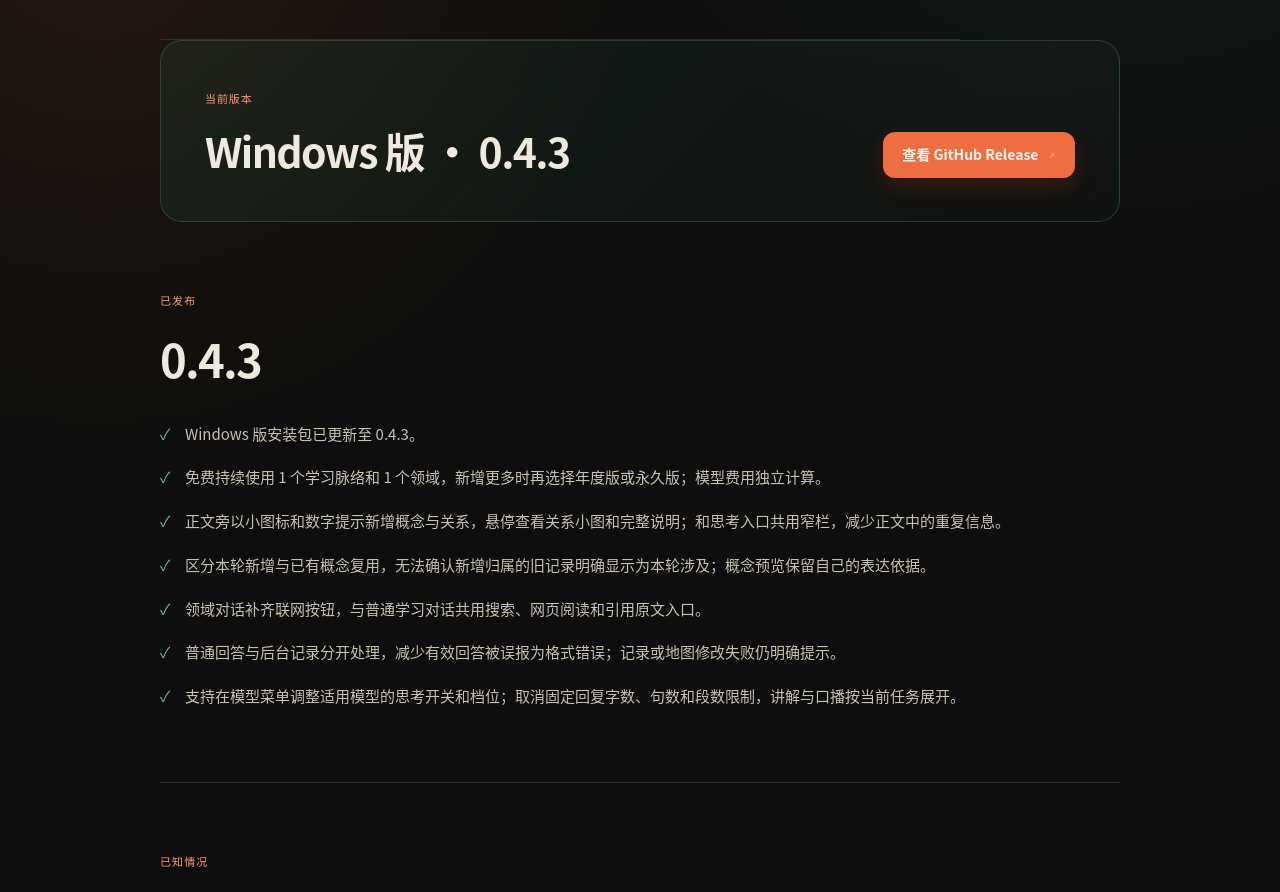
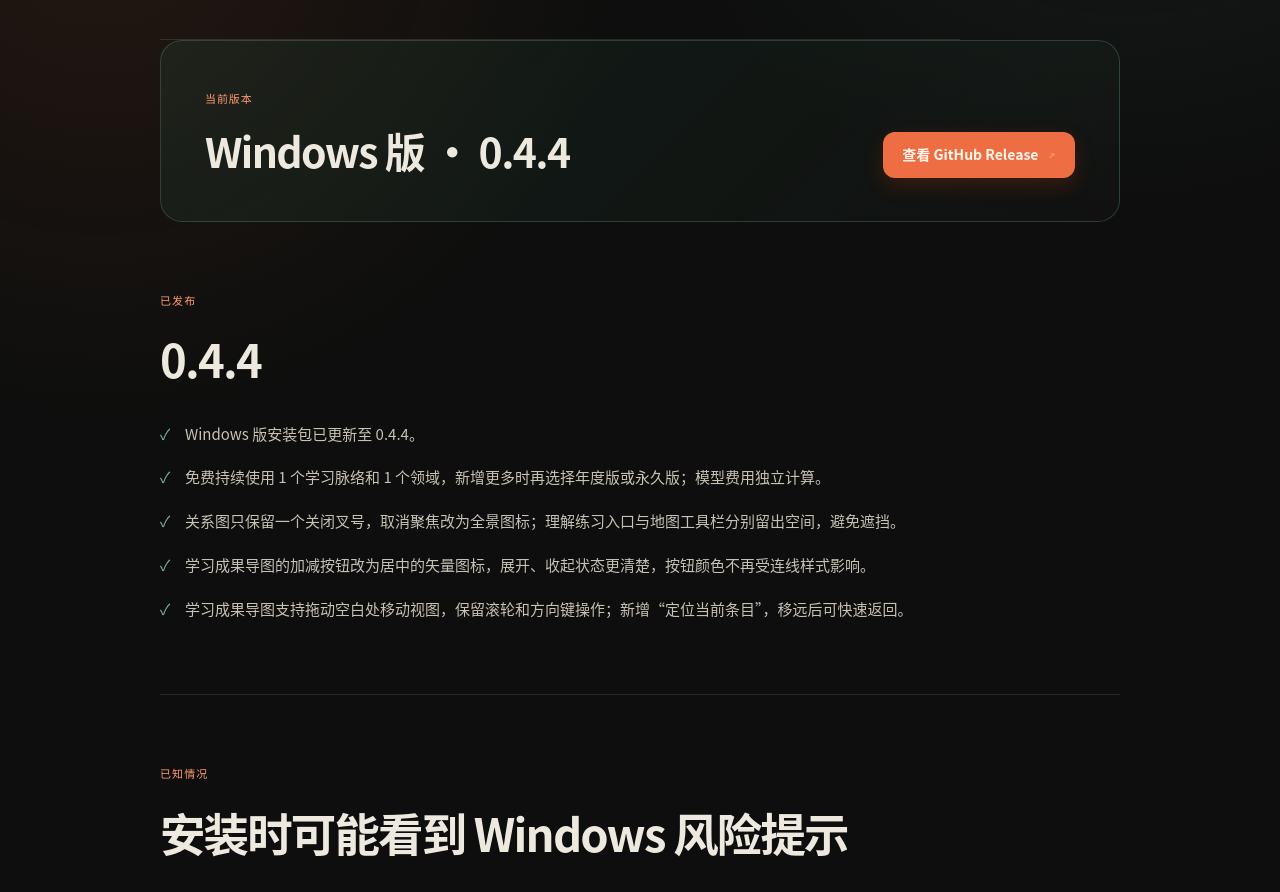
Before and after one commit to indieshade/xuemai-site, a Next.js app: page /changelog in a window 1280 px wide. Shown: the part 480-1372 px from the top of the page. Built offline with nearby package versions, Linux system fonts and the light colour scheme.

Commit message:
Publish desktop 0.4.4 map fixes and verified download metadata

```diff
--- a/app/changelog/page.tsx
+++ b/app/changelog/page.tsx
@@ -29,11 +29,9 @@ export default function ChangelogPage() {
         <ul className="info-check-list">
           <li>{product.windows.edition}安装包已更新至 {product.windows.version}。</li>
           <li>免费持续使用 1 个学习脉络和 1 个领域，新增更多时再选择年度版或永久版；模型费用独立计算。</li>
-          <li>正文旁以小图标和数字提示新增概念与关系，悬停查看关系小图和完整说明；和思考入口共用窄栏，减少正文中的重复信息。</li>
-          <li>区分本轮新增与已有概念复用，无法确认新增归属的旧记录明确显示为本轮涉及；概念预览保留自己的表达依据。</li>
-          <li>领域对话补齐联网按钮，与普通学习对话共用搜索、网页阅读和引用原文入口。</li>
-          <li>普通回答与后台记录分开处理，减少有效回答被误报为格式错误；记录或地图修改失败仍明确提示。</li>
-          <li>支持在模型菜单调整适用模型的思考开关和档位；取消固定回复字数、句数和段数限制，讲解与口播按当前任务展开。</li>
+          <li>关系图只保留一个关闭叉号，取消聚焦改为全景图标；理解练习入口与地图工具栏分别留出空间，避免遮挡。</li>
+          <li>学习成果导图的加减按钮改为居中的矢量图标，展开、收起状态更清楚，按钮颜色不再受连线样式影响。</li>
+          <li>学习成果导图支持拖动空白处移动视图，保留滚轮和方向键操作；新增“定位当前条目”，移远后可快速返回。</li>
         </ul>
       </section>
 
--- a/app/windows-release.generated.json
+++ b/app/windows-release.generated.json
@@ -4,15 +4,15 @@
   "channel": "stable",
   "edition": "Windows 版",
   "prereleaseNote": null,
-  "version": "0.4.3",
-  "label": "Windows 版 · 0.4.3",
+  "version": "0.4.4",
+  "label": "Windows 版 · 0.4.4",
   "platform": "Windows x64",
-  "sizeBytes": 228987700,
+  "sizeBytes": 228989493,
   "size": "218.38 MB",
-  "sha256": "A4D7DAA038DC9D63E72D1351EEEB0E1B9FA19C589D21DD7713C828894622F851",
-  "sha512": "dIpwADJAV9xwq+s8NyTV45x15dgpOYkkjubodMf+9tDMMxtsEEYTuiYahs139d+YjsFb90AW+goKD3Tdq8hmfA==",
-  "downloadUrl": "https://github.com/indieshade/xuemai-site/releases/download/v0.4.3/Xuemai-Setup-0.4.3-x64.exe",
-  "releaseUrl": "https://github.com/indieshade/xuemai-site/releases/tag/v0.4.3",
-  "releaseDate": "2026-10-24T17:07:20.719Z",
+  "sha256": "BE5CC9F8A4D643F3AB3F1678BFC81504F21A0E19DD6230344EF03E5286E250D3",
+  "sha512": "J5frjqWn2fhOm/QQcg/eaB2361iEUo5rMEPWNbTRiwrD+OPOHnZaTQfbpyksdmGiIAl4mPL/k3j1Thj700Fpfg==",
+  "downloadUrl": "https://github.com/indieshade/xuemai-site/releases/download/v0.4.4/Xuemai-Setup-0.4.4-x64.exe",
+  "releaseUrl": "https://github.com/indieshade/xuemai-site/releases/tag/v0.4.4",
+  "releaseDate": "2026-10-24T18:21:06.648Z",
   "releasedOn": "2026 年 10 月 24 日"
 }
--- a/public/windows-release.json
+++ b/public/windows-release.json
@@ -4,15 +4,15 @@
   "channel": "stable",
   "edition": "Windows 版",
   "prereleaseNote": null,
-  "version": "0.4.3",
-  "label": "Windows 版 · 0.4.3",
+  "version": "0.4.4",
+  "label": "Windows 版 · 0.4.4",
   "platform": "Windows x64",
-  "sizeBytes": 228987700,
+  "sizeBytes": 228989493,
   "size": "218.38 MB",
-  "sha256": "A4D7DAA038DC9D63E72D1351EEEB0E1B9FA19C589D21DD7713C828894622F851",
-  "sha512": "dIpwADJAV9xwq+s8NyTV45x15dgpOYkkjubodMf+9tDMMxtsEEYTuiYahs139d+YjsFb90AW+goKD3Tdq8hmfA==",
-  "downloadUrl": "https://github.com/indieshade/xuemai-site/releases/download/v0.4.3/Xuemai-Setup-0.4.3-x64.exe",
-  "releaseUrl": "https://github.com/indieshade/xuemai-site/releases/tag/v0.4.3",
-  "releaseDate": "2026-10-24T17:07:20.719Z",
+  "sha256": "BE5CC9F8A4D643F3AB3F1678BFC81504F21A0E19DD6230344EF03E5286E250D3",
+  "sha512": "J5frjqWn2fhOm/QQcg/eaB2361iEUo5rMEPWNbTRiwrD+OPOHnZaTQfbpyksdmGiIAl4mPL/k3j1Thj700Fpfg==",
+  "downloadUrl": "https://github.com/indieshade/xuemai-site/releases/download/v0.4.4/Xuemai-Setup-0.4.4-x64.exe",
+  "releaseUrl": "https://github.com/indieshade/xuemai-site/releases/tag/v0.4.4",
+  "releaseDate": "2026-10-24T18:21:06.648Z",
   "releasedOn": "2026 年 10 月 24 日"
 }
```
